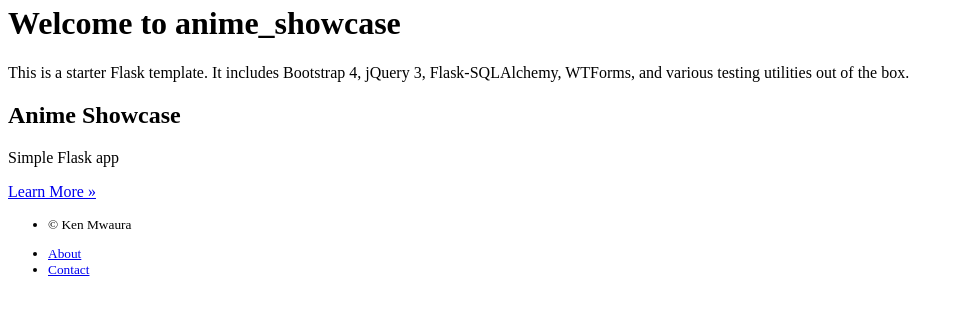
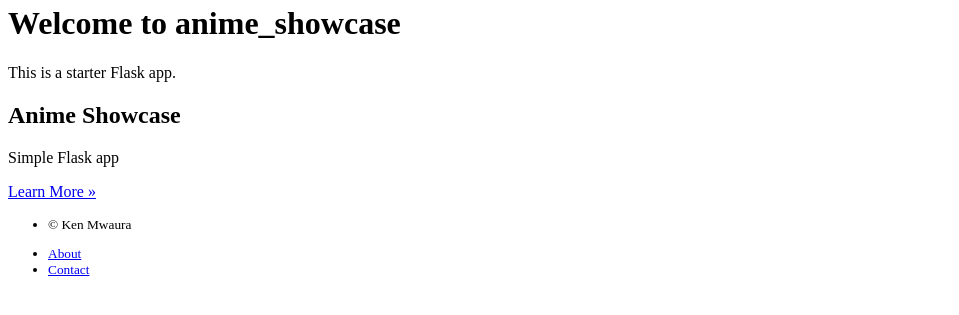
Before and after one commit to KenMwaura1/anime, a Flask app: template anime/templates/public/home.html in a window 1280 px wide. Shown: the part 94-409 px from the top of the page, without its empty margins (0-959 px from the left). Run offline with Flask 2, Linux system fonts and the light colour scheme; the template is opened without the code that fills it, so the values that code supplies are empty; parts of the project's set-up code (start-up, migrations or seed data) failed here and were passed over.

```diff
--- a/anime/templates/public/home.html
+++ b/anime/templates/public/home.html
@@ -7,7 +7,7 @@
 
       <h1 class="display-3">Welcome to anime_showcase</h1>
 
-      <p>This is a starter Flask template. It includes Bootstrap 4, jQuery 3, Flask-SQLAlchemy, WTForms, and various testing utilities out of the box.</p>
+      <p>This is a starter Flask app.</p>
     </div>
 </div><!-- /.jumbotron -->
 
```
